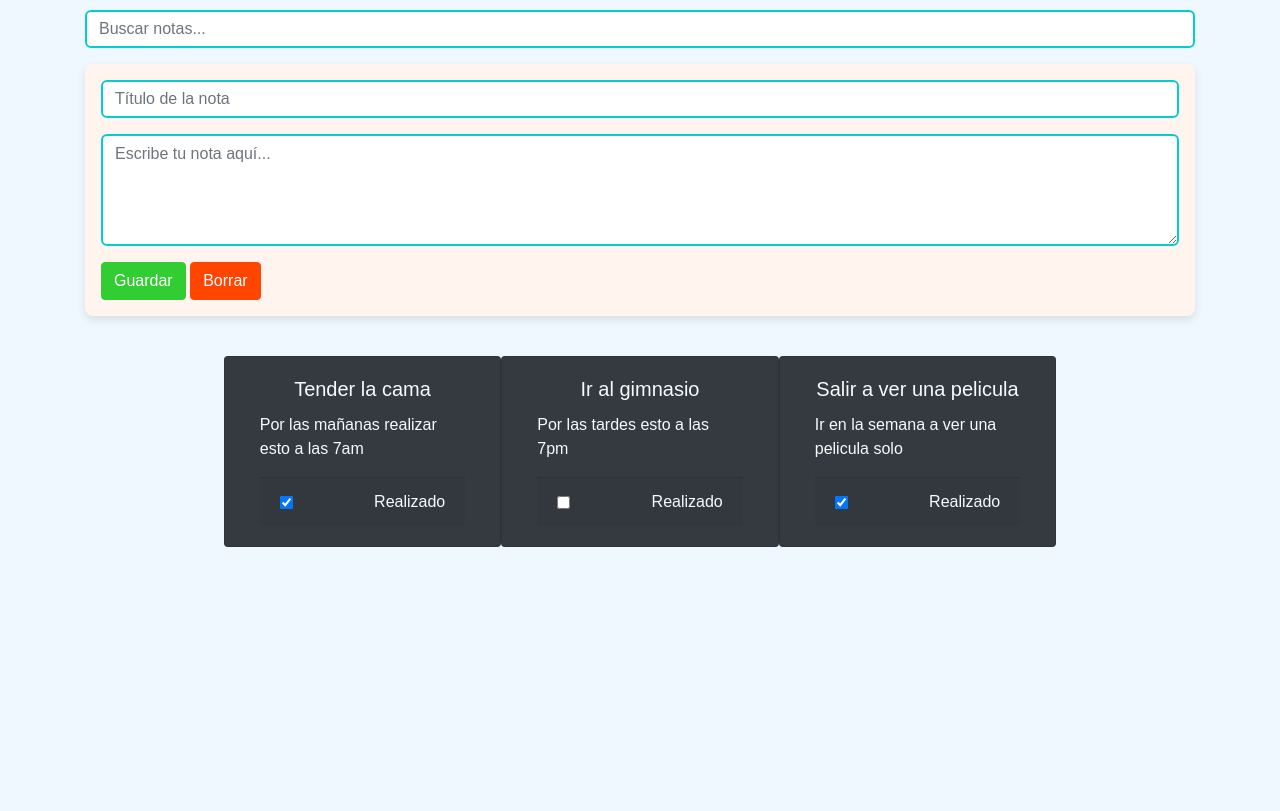
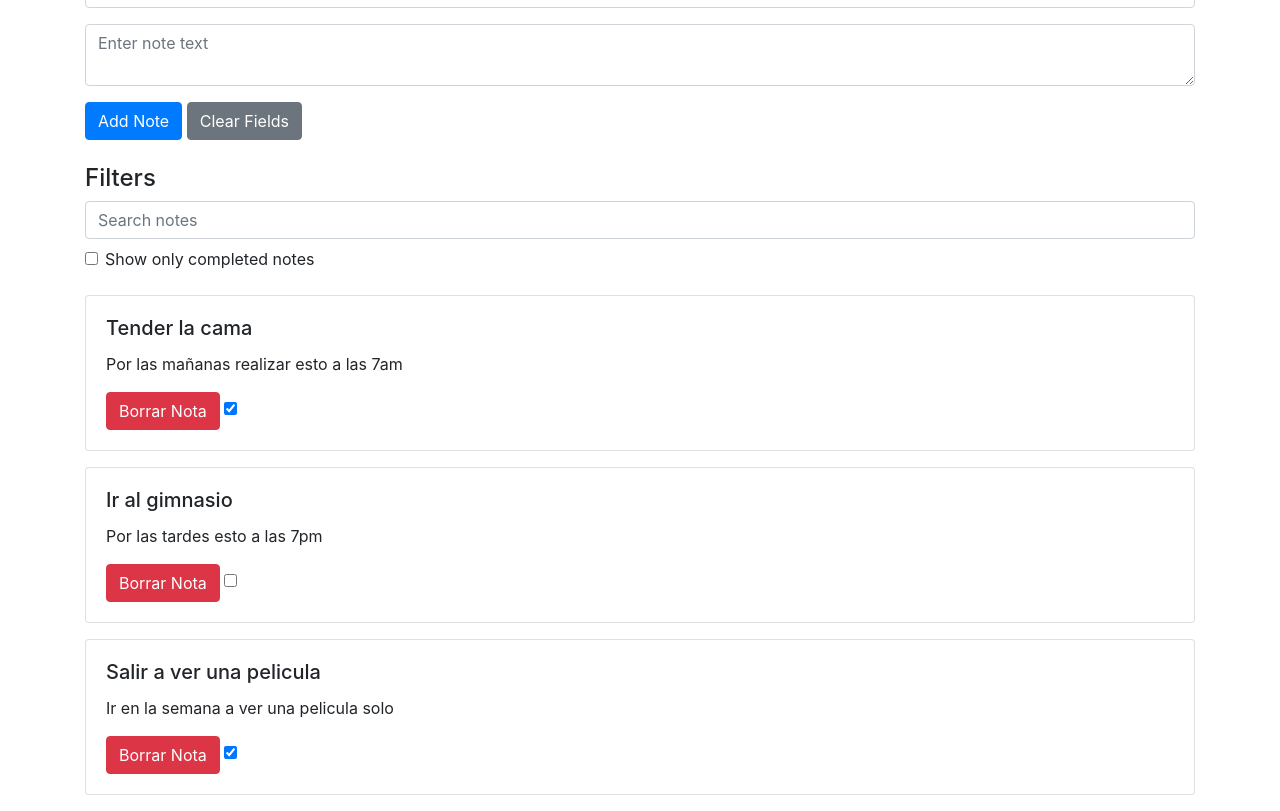
Before and after one commit to AngelVr-a/ejerciciosJava, a plain HTML site: page Eventos/notas.html in a window 1280 px wide. Shown: the part 110-921 px from the top of the page. Before the commit the page ends 800 px from the top, so only its background shows below. Drawn offline with nearby package versions, Linux system fonts and the light colour scheme.

Commit message:
Avance Final Eventos

```diff
--- a/Eventos/java/main-Notas.js
+++ b/Eventos/java/main-Notas.js
@@ -1,50 +1,106 @@
-const notas = [
+let notes = [
     {
         id: 1,
-        titulo: 'Tender la cama',
-        texto: 'Por las mañanas realizar esto a las 7am',
-        realizado: true
+        title: 'Tender la cama',
+        text: 'Por las mañanas realizar esto a las 7am',
+        completed: true
     },
     {
         id: 2,
-        titulo: 'Ir al gimnasio',
-        texto: 'Por las tardes esto a las 7pm',
-        realizado: false
+        title: 'Ir al gimnasio',
+        text: 'Por las tardes esto a las 7pm',
+        completed: false
     },
     {
         id: 3,
-        titulo: 'Salir a ver una pelicula',
-        texto: 'Ir en la semana a ver una pelicula solo ',
-        realizado: true
+        title: 'Salir a ver una pelicula',
+        text: 'Ir en la semana a ver una pelicula solo',
+        completed: true
     }
-]
+];
 
 
-let idGlobal = notas.length - 1
+let globalId = 3;
 
-let contenedor = document.getElementById("card-contenedor");
 
-function pintarCard() {
+function renderNotes(notesToDisplay) {
+    const container = document.getElementById('notesContainer');
+    container.innerHTML = '';
 
-    for (let index = 0; index < notas.length; index++) {
+    if (notesToDisplay.length === 0) {
+        container.innerHTML = '<p>No hay notas para mostrar</p>';
+        return;
+    }
 
-        let card = document.createElement("article");
-        card.classList.add("card", "bg-dark", "text-light", "col-10", "col-md-5", "col-xl-3");
+    notesToDisplay.forEach(note => {
+        const noteCard = document.createElement('div');
+        noteCard.className = 'card mb-3';
+        noteCard.innerHTML = `
+            <div class="card-body">
+                <h5 class="card-title">${note.title}</h5>
+                <p class="card-text">${note.text}</p>
+                <button class="btn btn-danger" onclick="deleteNote(${note.id})">Borrar Nota</button>
+                <input type="checkbox" onclick="toggleCompleted(${note.id})" ${note.completed ? 'checked' : ''}>
+            </div>
+        `;
+        container.appendChild(noteCard);
+    });
+}
 
-        card.innerHTML = `
-          <div class="card-body">
-            <h5 class="card-title text-center">${notas[index].titulo}</h5>
-            <p class="card-text">${notas[index].texto}</p>
-            <div class="card-footer d-flex justify-content-between align-items-center">
-            <input type="checkbox" ${notas[index].realizado ? 'checked' : ''}> Realizado
-            </div>
-          </div>
-        `;
-      contenedor.appendChild(card);
 
+function addNote() {
+    const title = document.getElementById('noteTitle').value.trim();
+    const text = document.getElementById('noteText').value.trim();
+
+    if (title && text) {
+        const newNote = {
+            id: ++globalId,
+            title: title,
+            text: text,
+            completed: false
+        };
+        notes.push(newNote);
+        clearFields();
+        renderNotes(notes);
     }
 }
 
-document.addEventListener('DOMContentLoaded', function() {
-    pintarCard();
-});
+
+function clearFields() {
+    document.getElementById('noteTitle').value = '';
+    document.getElementById('noteText').value = '';
+}
+
+
+function deleteNote(id) {
+    notes = notes.filter(note => note.id !== id);
+    renderNotes(notes);
+}
+
+
+function toggleCompleted(id) {
+    notes = notes.map(note => note.id === id ? { ...note, completed: !note.completed } : note);
+    renderNotes(notes);
+}
+
+
+function filterByCompletion(notesArray) {
+    const showCompleted = document.getElementById('filterCompleted').checked;
+    return showCompleted ? notesArray.filter(note => note.completed) : notesArray;
+}
+
+
+function filterByText(notesArray, searchText) {
+    if (!searchText) return notesArray;
+    return notesArray.filter(note => note.title.includes(searchText) || note.text.includes(searchText));
+}
+
+
+function applyFilters() {
+    const searchText = document.getElementById('filterText').value.trim();
+    const filteredNotes = filterByCompletion(filterByText(notes, searchText));
+    renderNotes(filteredNotes);
+}
+
+
+renderNotes(notes);
--- a/Eventos/notas.html
+++ b/Eventos/notas.html
@@ -3,37 +3,37 @@
 <head>
     <meta charset="UTF-8">
     <meta name="viewport" content="width=device-width, initial-scale=1.0">
-    <title>Aplicación de Notas</title>
-    <link href="https://stackpath.bootstrapcdn.com/bootstrap/4.5.2/css/bootstrap.min.css" rel="stylesheet">
-    <link rel="stylesheet" href="./style/style-notas.css">
+    <title>Notes App</title>
+    <link href="https://maxcdn.bootstrapcdn.com/bootstrap/4.5.2/css/bootstrap.min.css" rel="stylesheet">
 </head>
 <body>
-    <div class="container mt-5">
-        <h1 class="text-center text-primary mb-4">Aplicación de Notas</h1>
+    <div class="container mt-4">
+        <h1 class="text-center">Notes App</h1>
 
+        <!-- Note input section -->
         <div class="form-group">
-            <input type="text" id="searchInput" class="form-control" placeholder="Buscar notas...">
+            <input type="text" id="noteTitle" class="form-control" placeholder="Enter note title">
+        </div>
+        <div class="form-group">
+            <textarea id="noteText" class="form-control" placeholder="Enter note text"></textarea>
+        </div>
+        <button class="btn btn-primary" onclick="addNote()">Add Note</button>
+        <button class="btn btn-secondary" onclick="clearFields()">Clear Fields</button>
+
+        <!-- Filters section -->
+        <div class="mt-4">
+            <h4>Filters</h4>
+            <input type="text" id="filterText" class="form-control" placeholder="Search notes" onkeyup="applyFilters()">
+            <div class="form-check mt-2">
+                <input type="checkbox" id="filterCompleted" class="form-check-input" onchange="applyFilters()">
+                <label for="filterCompleted" class="form-check-label">Show only completed notes</label>
+            </div>
         </div>
 
-        <div class="note-editor p-3 mb-4">
-            <div class="form-group">
-                <input type="text" id="titleInput" class="form-control" placeholder="Título de la nota">
-            </div>
-            <div class="form-group">
-                <textarea id="contentInput" class="form-control" rows="4" placeholder="Escribe tu nota aquí..."></textarea>
-            </div>
-            <button id="saveButton" class="btn btn-success">Guardar</button>
-            <button id="deleteButton" class="btn btn-danger">Borrar</button>
-        </div>
-
-        <div id="card-contenedor" class="d-flex flex-wrap justify-content-center gap-5 py-3">
-
-        </div>
+        <!-- Notes container -->
+        <div class="mt-4" id="notesContainer"></div>
     </div>
 
-    <script src="https://code.jquery.com/jquery-3.5.1.slim.min.js"></script>
-    <script src="https://cdn.jsdelivr.net/npm/@popperjs/core@2.9.3/dist/umd/popper.min.js"></script>
-    <script src="https://stackpath.bootstrapcdn.com/bootstrap/4.5.2/js/bootstrap.min.js"></script>
     <script src="./java/main-Notas.js"></script>
 </body>
 </html>
```
